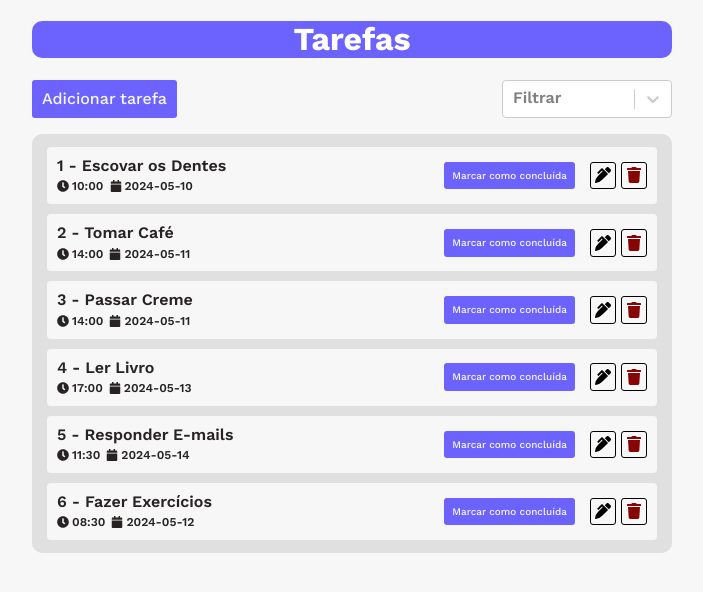
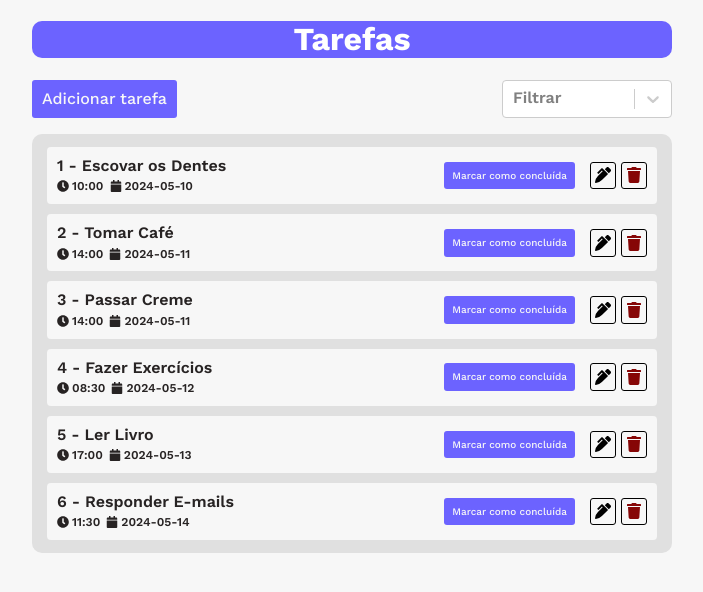
Before and after one commit to JpLoyal/To_Do, a React (Vite) app: page / in a window 1280 px wide. Shown: the top 592 px of the page, without its empty margins (288-991 px from the left). Built offline with nearby package versions, Linux system fonts and the light colour scheme.

Commit message:
feat: ordena as tarefas pela data e horário

```diff
--- a/src/components/Tasks/Tasks.jsx
+++ b/src/components/Tasks/Tasks.jsx
@@ -34,7 +34,13 @@ const Tasks = ({ tasks, setTasks, atualizarTarefa, removerTarefa, filtroTarefas
         setModalExcluirIsOpen(true);
     };
 
-    const tarefasFiltradas = tasks.filter(tarefa => {
+    const tarefasOrdenadas = tasks.slice().sort((a, b) => {
+        const dataHoraA = new Date(`${a.data}T${a.horario}`);
+        const dataHoraB = new Date(`${b.data}T${b.horario}`);
+        return dataHoraA - dataHoraB;
+    });
+
+    const tarefasFiltradas = tarefasOrdenadas.filter(tarefa => {
         if (filtroTarefas === 'todas') {
             return true; // Retorna todas as tarefas
         } else if (filtroTarefas === 'pendente') {
```
